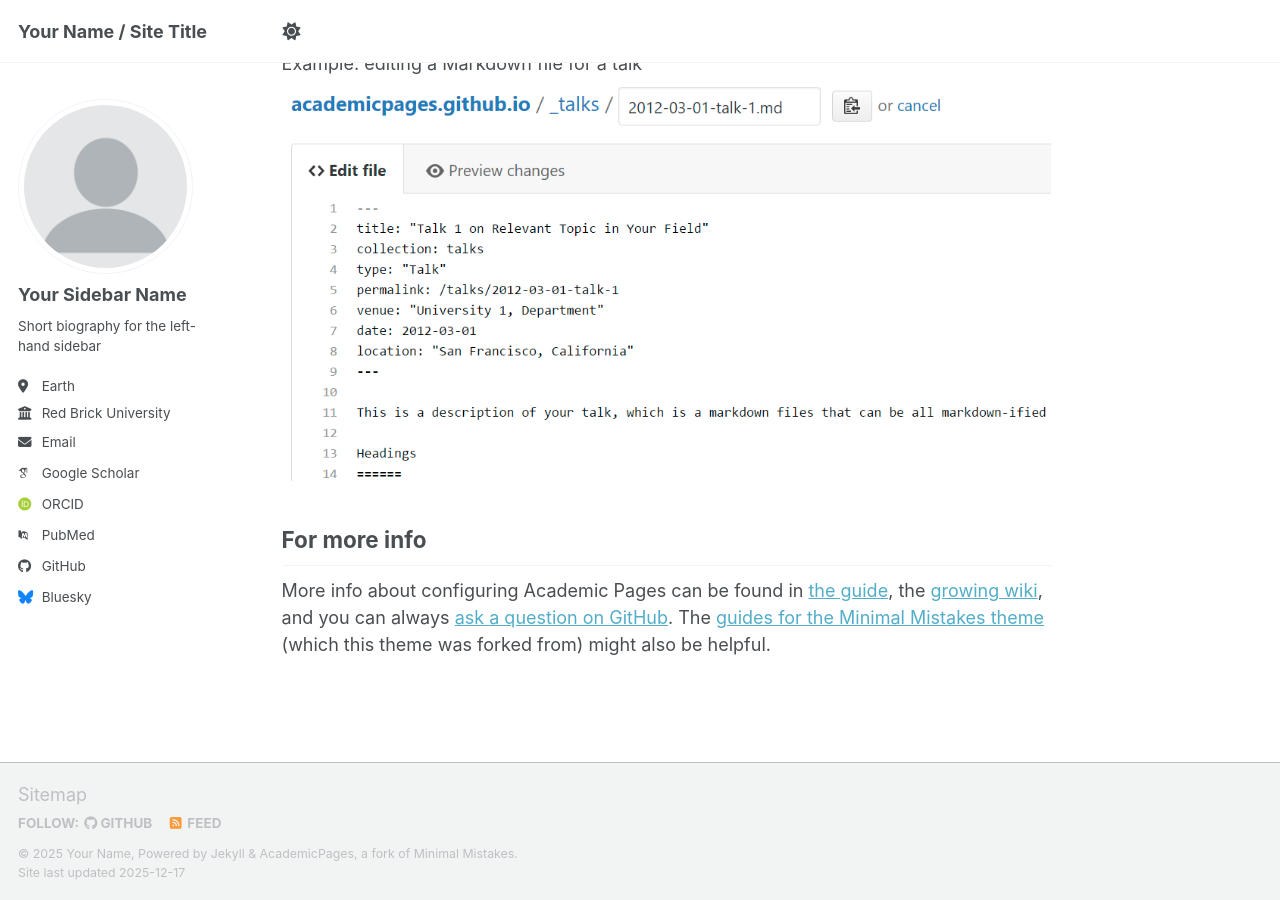
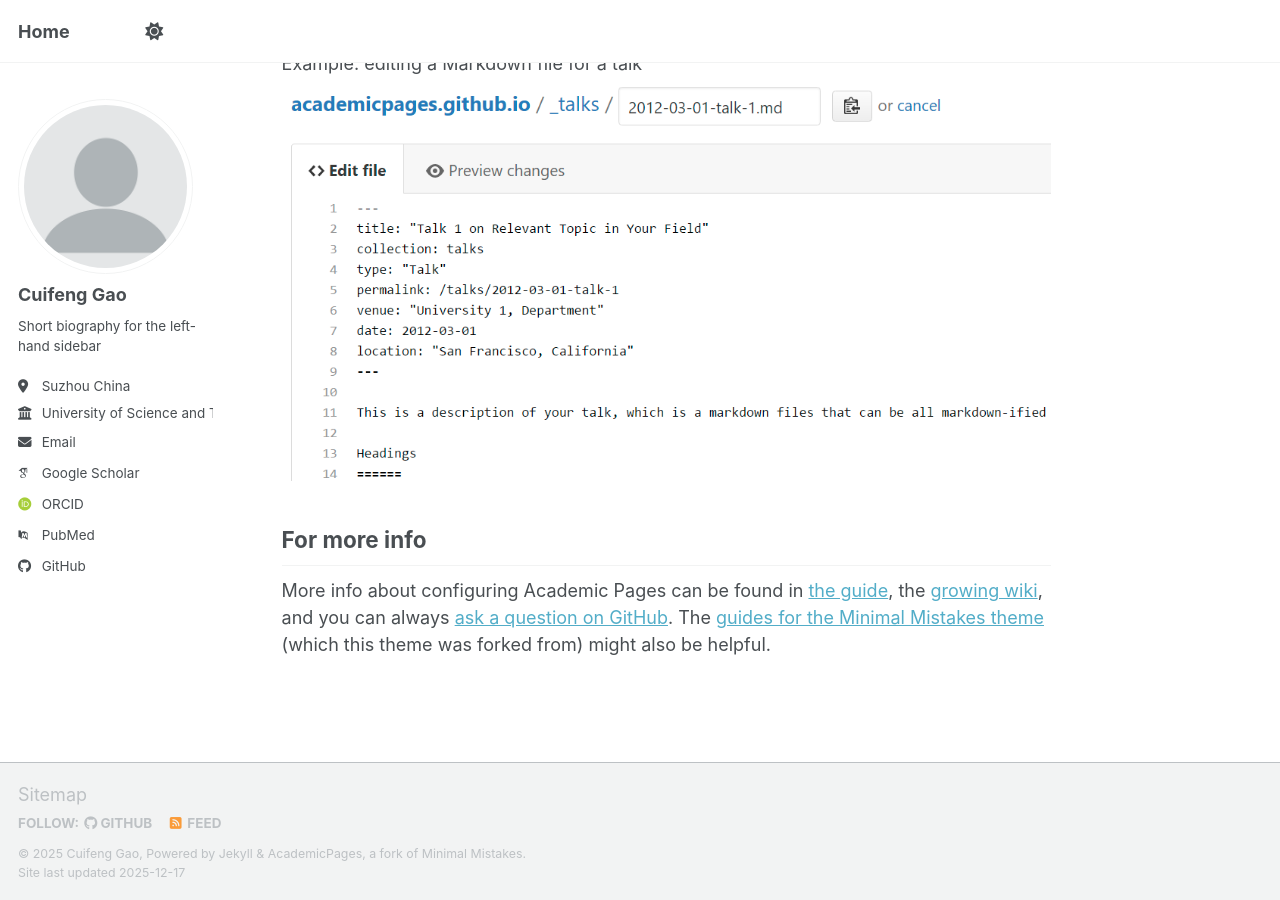
Before and after one commit to gcf3711/cuifeng.github.io, a Jekyll site: the page built from _pages/about.md, in a window 1280 px wide and 900 px high, scrolled down 2718 px. Built offline with Jekyll 4.4.1, drawn with Linux system fonts in a browser that asks for light colours; some web fonts are replaced; a script bundle is joined from its source files by our own code; library files that are not in the unit come from our copies.

Commit message:
update info

```diff
--- a/_config.yml
+++ b/_config.yml
@@ -9,14 +9,14 @@
 # Basic Site Settings
 locale                   : "en-US"
 site_theme               : "default" # Currently available options are "default", "air"
-title                    : "Your Name / Site Title"
+title                    : "Home"
 title_separator          : "-"
-name                     : &name "Your Name"
-description              : &description "Your Name's academic portfolio"   # Update this with a general description of your site, this is the default if not overridden by a page
-url                      : https://academicpages.github.io # The base hostname & protocol for your site e.g. "https://[your GitHub username].github.io",
+name                     : &name "Cuifeng Gao"
+description              : &description "PhD student at USTC"   # Update this with a general description of your site, this is the default if not overridden by a page
+url                      : https://gcf3711.github.io # The base hostname & protocol for your site e.g. "https://[your GitHub username].github.io",
                                                            # or if you already have some other page hosted on Github then use "https://[your GitHub username].github.io/[Your Repo Name]"
 baseurl                  : "" # the subpath of your site, e.g. "/blog"
-repository               : "academicpages/academicpages.github.io"
+repository               : "gcf3711/cuifeng.github.io"
 
 # Site Author - The following control what appear as part of the author content on the side bar.
 #               If a field is blank the icon and link will not appear, otherwise it will be shown.
@@ -24,24 +24,24 @@ repository               : "academicpages/academicpages.github.io"
 author:
   # Biographic information
   avatar           : "profile.png"
-  name             : "Your Sidebar Name"
+  name             : "Cuifeng Gao"
   pronouns         : # example: "she/her"
   bio              : "Short biography for the left-hand sidebar"
-  location         : "Earth"
-  employer         : "Red Brick University"
+  location         : "Suzhou China"
+  employer         : "University of Science and Technology of China"
   uri              : # URL
-  email            : "none@example.org"
+  email            : "gcf20225162@mail.ustc.edu.cn"
 
   # Academic websites
   academia         : # URL
   arxiv            : # URL - Update with the correct link to your profile
-  googlescholar    : "https://scholar.google.com/citations?user=PS_CX0AAAAAJ"
+  googlescholar    : "https://scholar.google.com/citations?user=Tl5aamYAAAAJ&hl=zh-CN"
   inspire-hep      : # URL
   impactstory      : # URL
-  orcid            : "https://orcid.org/yourorcidurl"
+  orcid            : "https://orcid.org/0000-0003-0672-1485"
   semantic         : # URL
   ssrn             : # URL
-  pubmed           : "https://www.ncbi.nlm.nih.gov/pubmed/?term=john+snow"
+  pubmed           : "https://dblp.org/pid/378/3506.html"
   researchgate     : # URL
   scopus           : # URL
   zotero           : # URL
@@ -51,13 +51,13 @@ author:
   bitbucket        : # Username - Update with your username on the site
   codepen          : # Username
   dribbble         : # Username
-  github           : "academicpages"
+  github           : "gcf3711"
   kaggle           : # Username
   stackoverflow    : # User number or user number and name (i.e., use "1" or "1/jeff-atwood")
 
   # Social media
   artstation       : # Username
-  bluesky          : "bsky.app" # Replace this with you Bluesky username
+  bluesky          : # Replace this with you Bluesky username
   facebook         : # Username
   flickr           : # Username
   foursquare       : # Username
```
